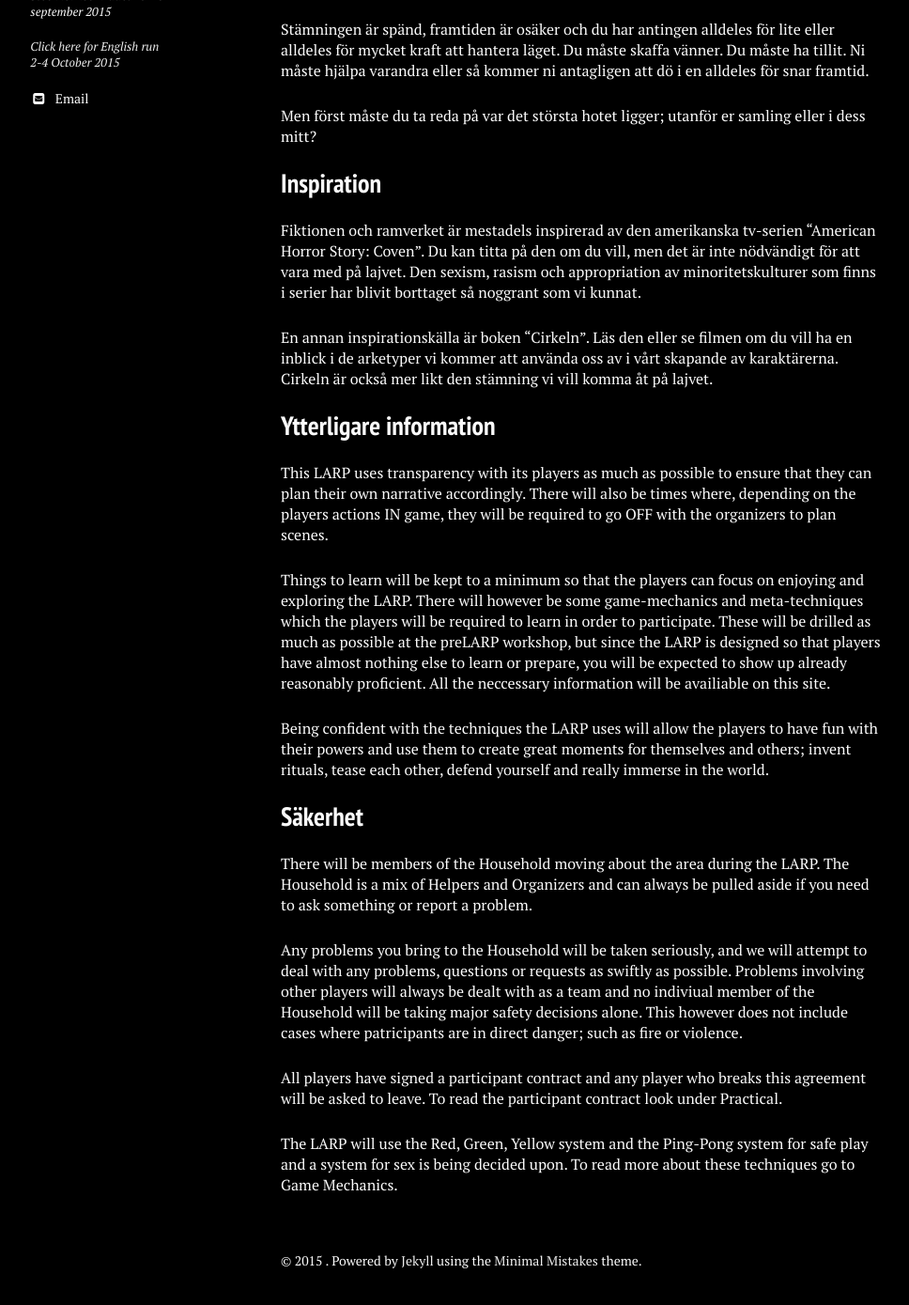
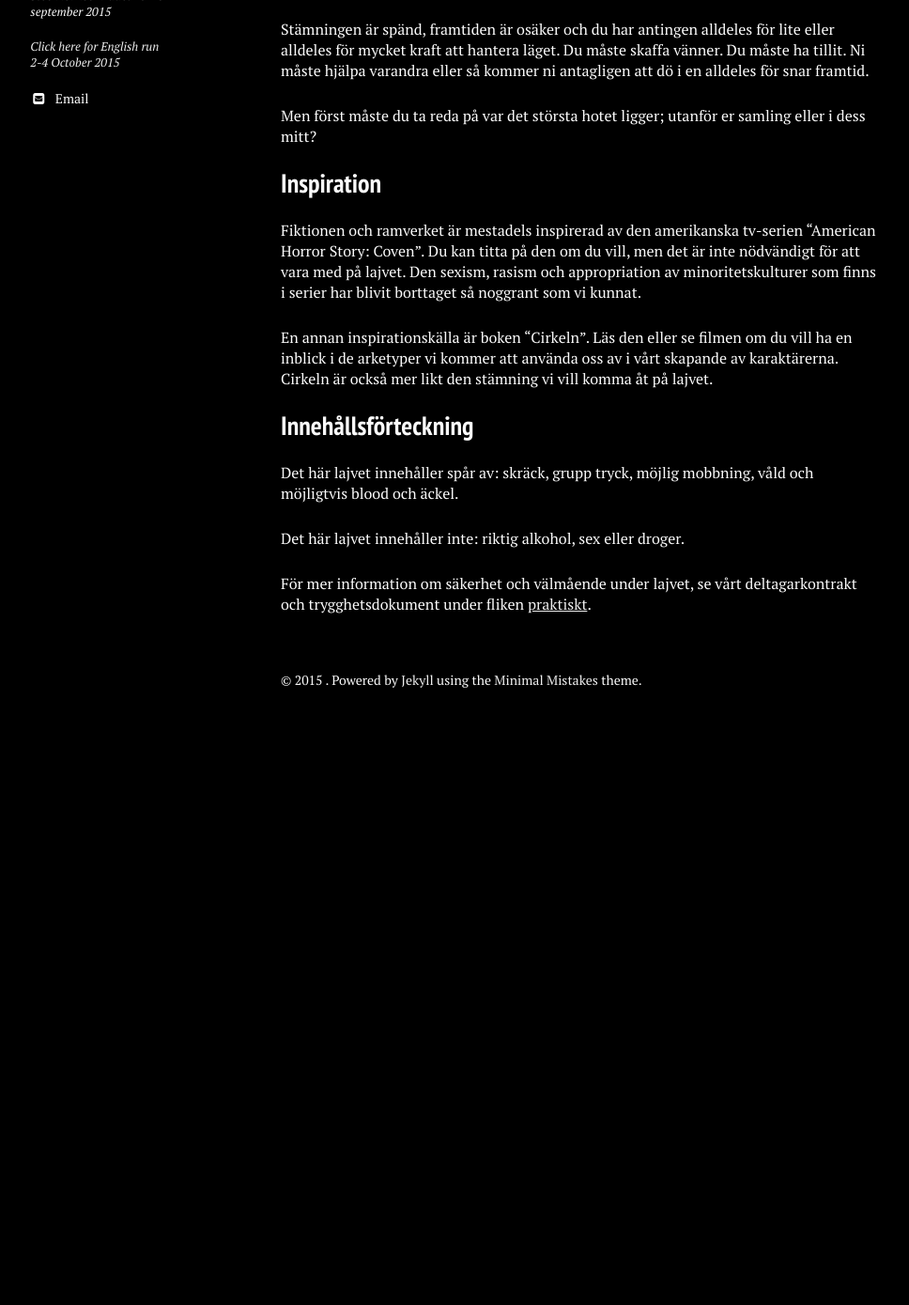
Before and after one commit to stanislavb/www.coven.nu, a Jekyll site: the page built from om-lajvet/index.md, in a window 1280 px wide and 1400 px high, scrolled down 795 px. Shown: the top 1389 px of the window at 94% size, without its empty margins (21-989 px from the left). Built offline with Jekyll 4.4.1, drawn with Linux system fonts in a browser that asks for light colours; nearby versions of some CDN libraries; after the commit the page ends 1577 px from its top, so only the background shows below that; some of the changed text lies outside the part shown.

Commit message:
Update index.md

```diff
--- a/om-lajvet/index.md
+++ b/om-lajvet/index.md
@@ -33,20 +33,10 @@ Fiktionen och ramverket är mestadels inspirerad av den amerikanska tv-serien
 
 En annan inspirationskälla är boken “Cirkeln”. Läs den eller se filmen om du vill ha en inblick i de arketyper vi kommer att använda oss av i vårt skapande av karaktärerna. Cirkeln är också mer likt den stämning vi vill komma åt på lajvet.
 
-## Ytterligare information
+## Innehållsförteckning
 
-This LARP uses transparency with its players as much as possible to ensure that they can plan their own narrative accordingly. There will also be times where, depending on the players actions IN game, they will be required to go OFF with the organizers to plan scenes.
+Det här lajvet innehåller spår av: skräck, grupp tryck, möjlig mobbning, våld och möjligtvis blood och äckel.
 
-Things to learn will be kept to a minimum so that the players can focus on enjoying and exploring the LARP. There will however be some game-mechanics and meta-techniques which the players will be required to learn in order to participate. These will be drilled as much as possible at the preLARP workshop, but since the LARP is designed so that players have almost nothing else to learn or prepare, you will be expected to show up already reasonably proficient. All the neccessary information will be availiable on this site.
+Det här lajvet innehåller inte: riktig alkohol, sex eller droger.
 
-Being confident with the techniques the LARP uses will allow the players to have fun with their powers and use them to create great moments for themselves and others; invent rituals, tease each other, defend yourself and really immerse in the world.
-
-## Säkerhet
-
-There will be members of the Household moving about the area during the LARP. The Household is a mix of Helpers and Organizers and can always be pulled aside if you need to ask something or report a problem.
-
-Any problems you bring to the Household will be taken seriously, and we will attempt to deal with any problems, questions or requests as swiftly as possible. Problems involving other players will always be dealt with as a team and no indiviual member of the Household will be taking major safety decisions alone. This however does not include cases where patricipants are in direct danger; such as fire or violence.
-
-All players have signed a participant contract and any player who breaks this agreement will be asked to leave. To read the participant contract look under Practical.
-
-The LARP will use the Red, Green, Yellow system and the Ping-Pong system for safe play and a system for sex is being decided upon. To read more about these techniques go to Game Mechanics.
+För mer information om säkerhet och välmående under lajvet, se vårt deltagarkontrakt och trygghetsdokument under fliken [praktiskt](praktiskt/).
```
